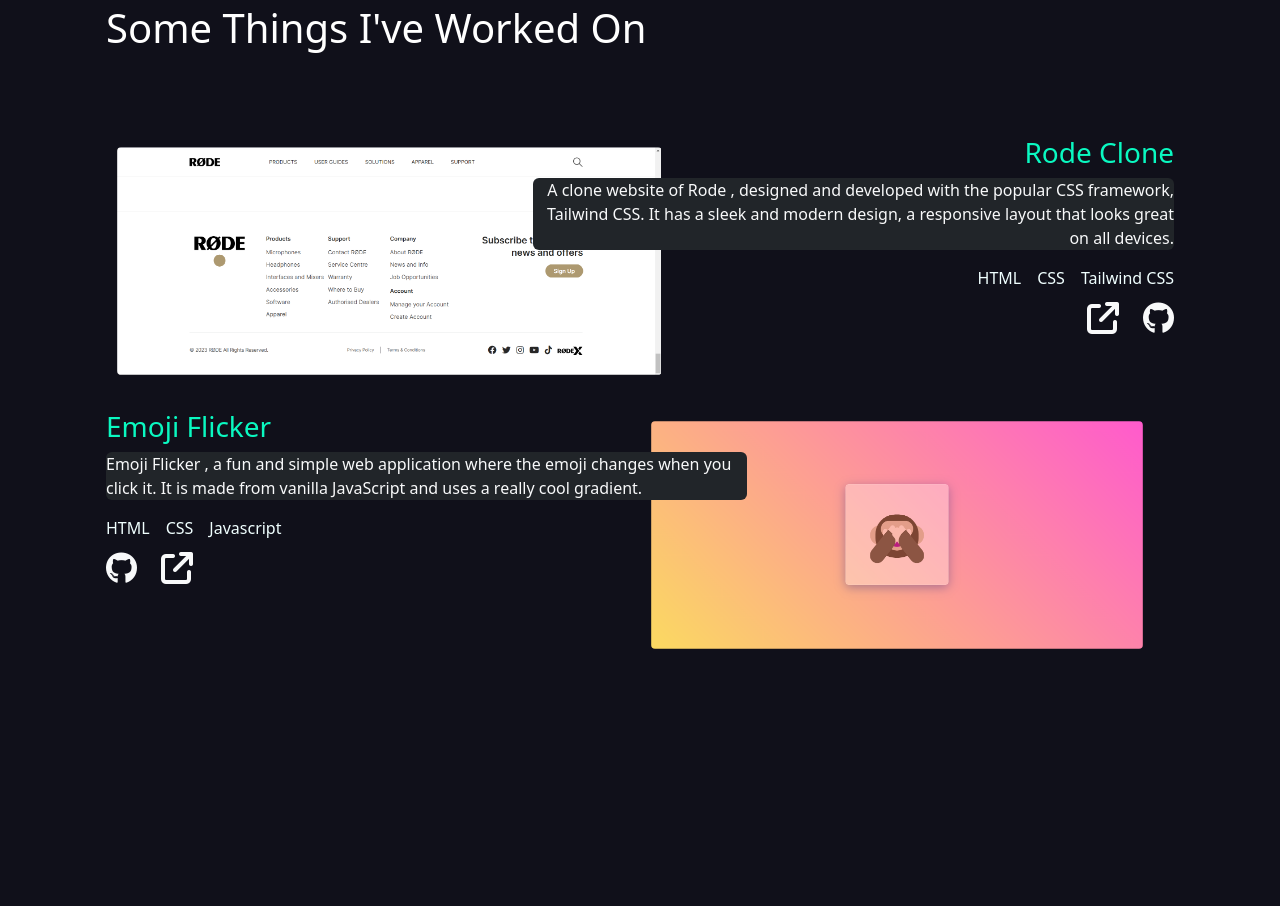
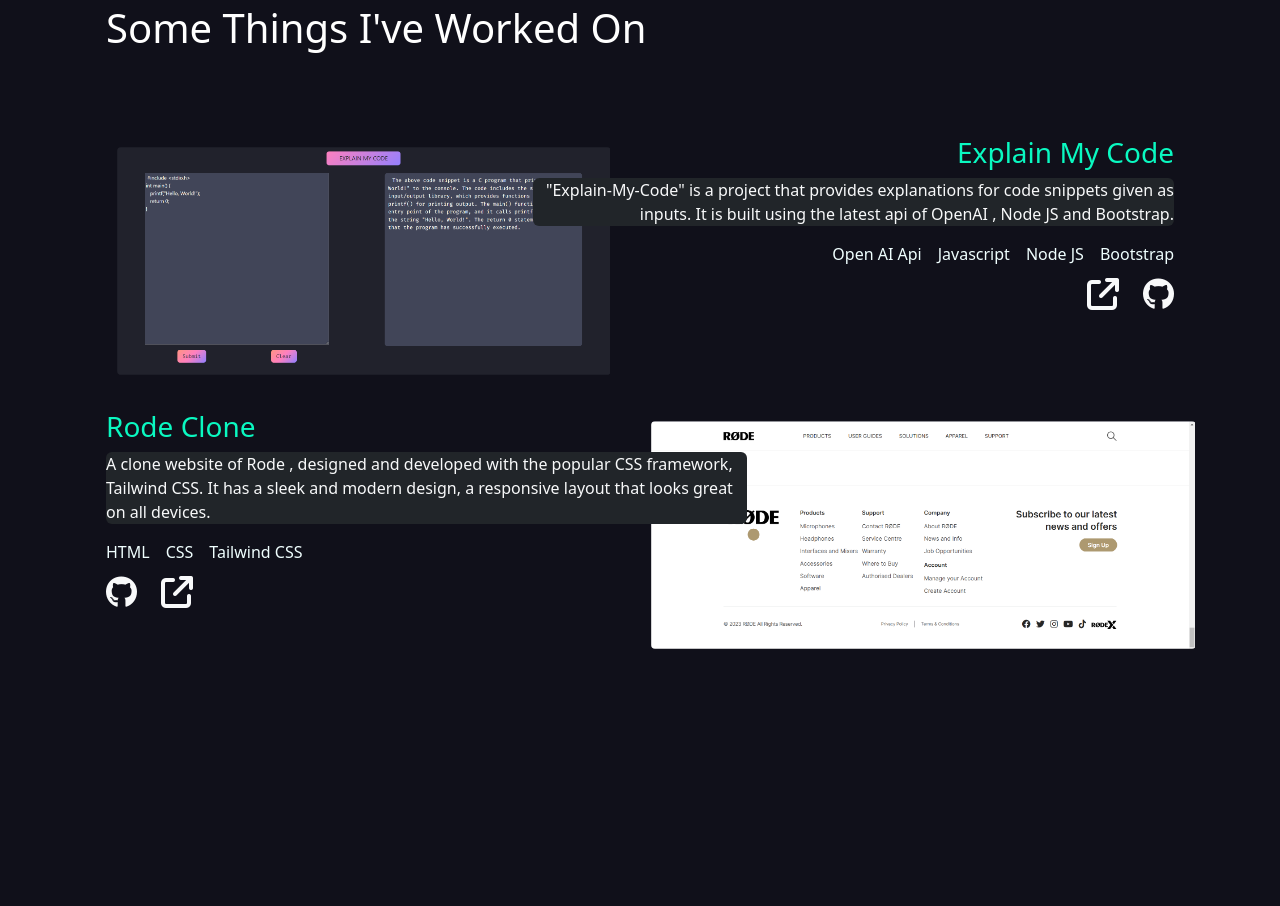
Before and after one commit to Alok-1512/personal-portfolio, a plain HTML site: page index.html in a window 1280 px wide. Shown: the part 1660-2566 px from the top of the page. Drawn offline with nearby package versions, Linux system fonts and the light colour scheme; grey boxes are pictures that could not be loaded.

Commit message:
updated recent project

```diff
--- a/index.html
+++ b/index.html
@@ -149,18 +149,42 @@
             <h2>Some Things I've Worked On</h2>
             <article class="project-tile">
                 <div class="project-title text-end">
+                    <h3>Explain My Code</h3>
+                    <p class="project-description  bg-dark text-light rounded">
+                        "Explain-My-Code" is a project that provides explanations for code snippets given as inputs. It is built using the latest api of OpenAI , Node JS and Bootstrap.
+                    </p>
+                    <ul>
+                        <li>Open AI Api</li>
+                        <li>Javascript</li>
+                        <li>Node JS</li>
+                        <li>Bootstrap</li>
+                    </ul>
+                    <div class="project-links d-flex flex-row-reverse py-3 gap-4">
+                        <a href=" https://github.com/Alok-1512/explain_my_code  " aria-label="GitHub Link" rel="noopener noreferrer" target="_blank">
+                            <i class="fa-brands fa-github fa-2xl text-light"></i>
+                        </a>
+                        <a href=" https://explain-code.vercel.app/ " aria-label="External Link" class="external" rel="noopener noreferrer"
+                            target="_blank">
+                            <i class="fa-solid fa-arrow-up-right-from-square fa-2xl text-light"></i>
+                        </a>
+                    </div>
+                </div>
+                <img class="project-right" src="/assets/explain-my-code.png" alt="Screenshot of App" height="250vh" />
+            </article>
+            <article class="project-tile">
+                <div class="project-title-left text-start">
                     <h3>Rode Clone</h3>
-                    <p class="project-description  bg-dark text-light rounded">
+                    <p class="project-description bg-dark text-light rounded">
                         A clone website of Rode , designed and developed with the popular CSS framework, Tailwind CSS.
                         It has a sleek and modern design, a responsive layout that looks great on all devices.
                     </p>
-                    <ul>
+                    <ul class="justify-content-start">
                         <li>HTML</li>
                         <li>CSS</li>
                         <li>Tailwind CSS</li>
                     </ul>
-                    <div class="project-links d-flex flex-row-reverse py-3 gap-4">
-                        <a href="  " aria-label="GitHub Link" rel="noopener noreferrer" target="_blank">
+                    <div class="project-links d-flex py-3 gap-4">
+                        <a href=" " aria-label="GitHub Link" rel="noopener noreferrer" target="_blank">
                             <i class="fa-brands fa-github fa-2xl text-light"></i>
                         </a>
                         <a href="  " aria-label="External Link" class="external" rel="noopener noreferrer"
@@ -169,31 +193,7 @@
                         </a>
                     </div>
                 </div>
-                <img class="project-right" src="/assets/Rode.png" alt="Screenshot of App" height="250vh" />
-            </article>
-            <article class="project-tile">
-                <div class="project-title-left text-start">
-                    <h3>Emoji Flicker</h3>
-                    <p class="project-description bg-dark text-light rounded">
-                        Emoji Flicker , a fun and simple web application where the emoji changes when you click it. It
-                        is made from vanilla JavaScript and uses a really cool gradient.
-                    </p>
-                    <ul class="justify-content-start">
-                        <li>HTML</li>
-                        <li>CSS</li>
-                        <li>Javascript</li>
-                    </ul>
-                    <div class="project-links d-flex py-3 gap-4">
-                        <a href="  " aria-label="GitHub Link" rel="noopener noreferrer" target="_blank">
-                            <i class="fa-brands fa-github fa-2xl text-light"></i>
-                        </a>
-                        <a href="  " aria-label="External Link" class="external" rel="noopener noreferrer"
-                            target="_blank">
-                            <i class="fa-solid fa-arrow-up-right-from-square fa-2xl text-light"></i>
-                        </a>
-                    </div>
-                </div>
-                <img class="project-left" src="/assets/Emoji_flicker.png" alt="Screenshot of App" height="250vh" />
+                <img class="project-left" src="/assets/Rode.png" alt="Screenshot of App" height="250vh" />
             </article>
         </section>
     </div>
```
Also changed, not shown: assets/explain-my-code.png (added).
